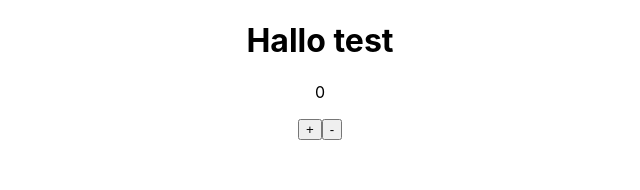
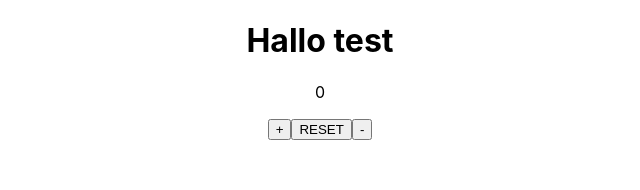
Before and after one commit to robhhr/redux-state-counter, a React (Create React App) app: page / in a window 1280 px wide. Shown: the top 190 px of the page, without its empty margins (320-960 px from the left). Built offline with nearby package versions, Linux system fonts and the light colour scheme.

Commit message:
state hook reset counter

```diff
--- a/src/components/Number.js
+++ b/src/components/Number.js
@@ -2,13 +2,13 @@ import React, { useState } from "react";
 
 const Number = () => {
   const [number, isNumber] = useState(0);
-
   return (
-    <>
+    <div className="number-container">
       <p>{number}</p>
       <button onClick={() => isNumber(number + 1)}>+</button>
+      <button onClick={() => isNumber(0)}>RESET</button>
       <button onClick={() => isNumber(number - 1)}>-</button>
-    </>
+    </div>
   );
 };
 
```
